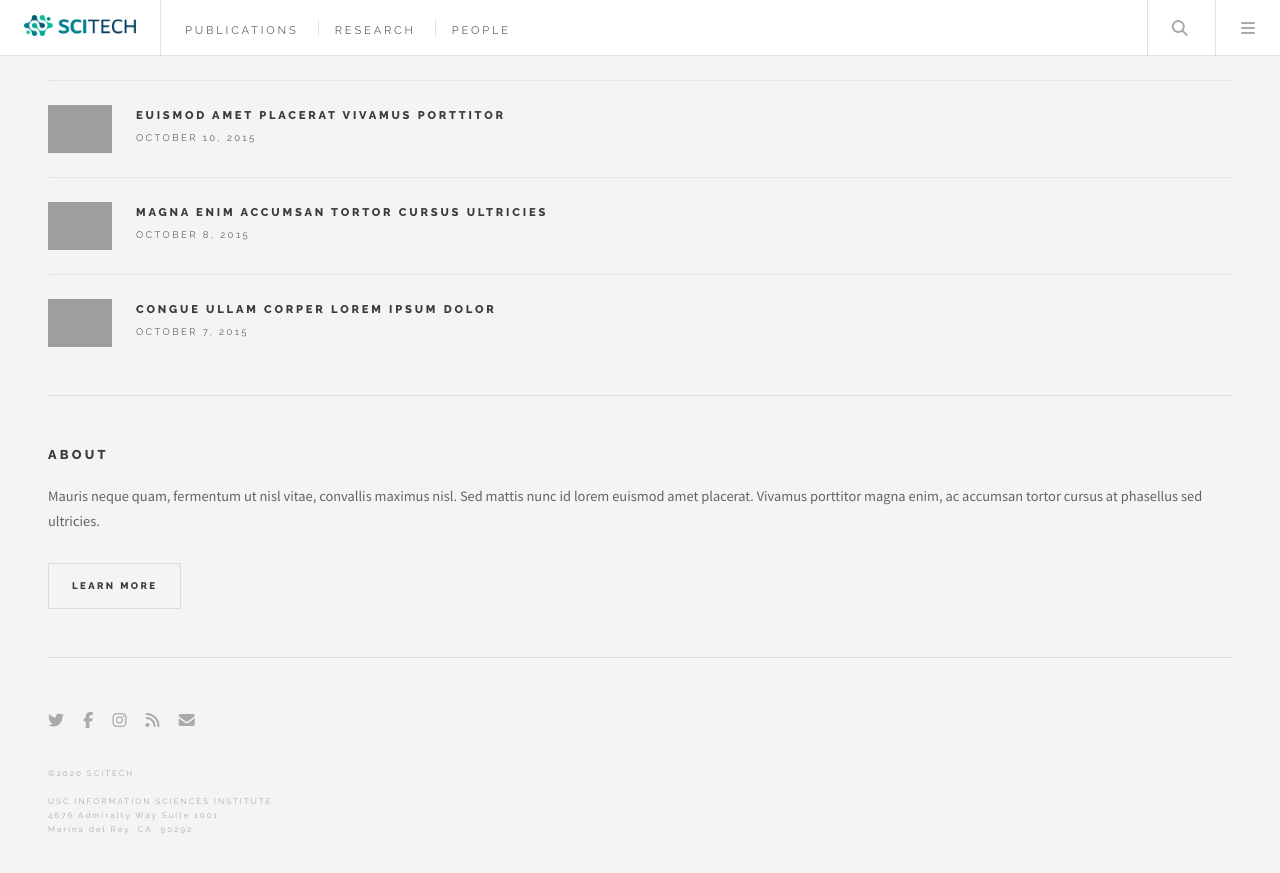
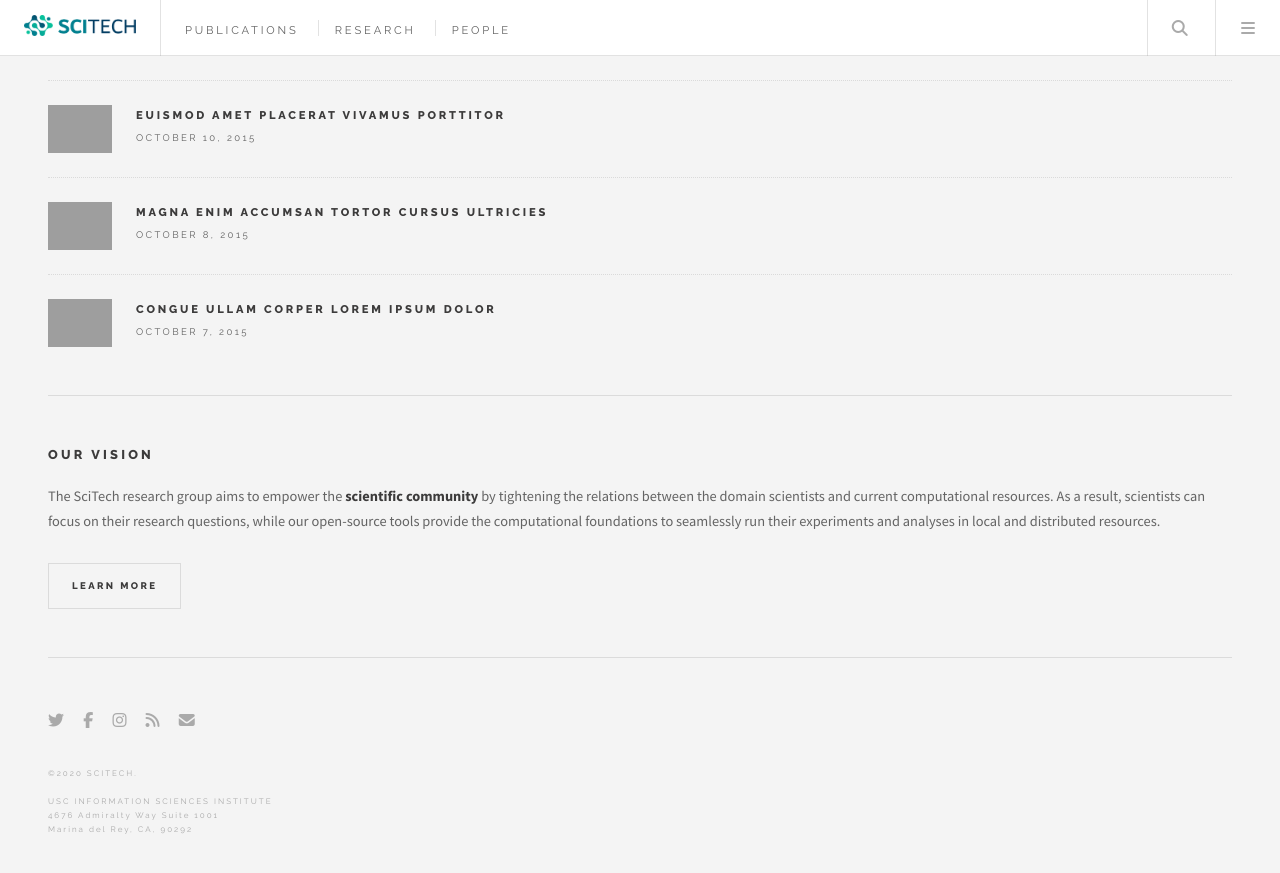
Before and after one commit to scitech-isi/scitech-isi.github.io, a Jekyll site: the page built from index.html, in a window 1280 px wide and 900 px high, scrolled down 6018 px, cut to the strip 0-873 px from the top of the window. Built offline with Jekyll 4.4.1, drawn with Linux system fonts in a browser that asks for light colours; nearby versions of some CDN libraries; library files that are not in the unit come from our copies; grey boxes are pictures that could not be loaded.

Commit message:
adding vision

```diff
--- a/_includes/sidebar.html
+++ b/_includes/sidebar.html
@@ -109,9 +109,13 @@
 
     <!-- About -->
     <section class="blurb">
-        <h2>About</h2>
-        <p>Mauris neque quam, fermentum ut nisl vitae, convallis maximus nisl. Sed mattis nunc id lorem euismod amet
-            placerat. Vivamus porttitor magna enim, ac accumsan tortor cursus at phasellus sed ultricies.</p>
+        <h2>Our Vision</h2>
+        <p>
+            The SciTech research group aims to empower the <strong>scientific community</strong> by tightening the
+            relations between the domain scientists and current computational resources. As a result, scientists can
+            focus on their research questions, while our open-source tools provide the computational foundations to
+            seamlessly run their experiments and analyses in local and distributed resources.
+        </p>
         <ul class="actions">
             <li><a href="#" class="button">Learn More</a></li>
         </ul>
```
